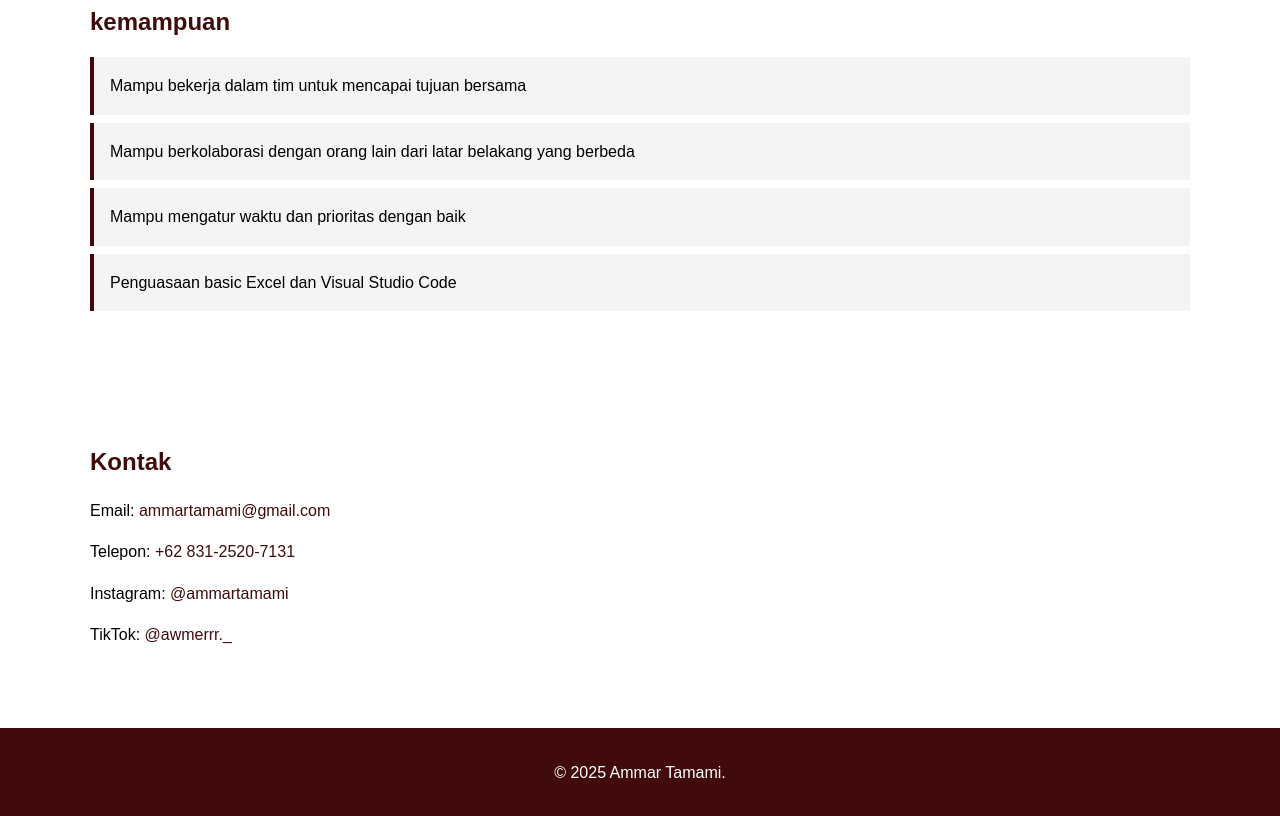
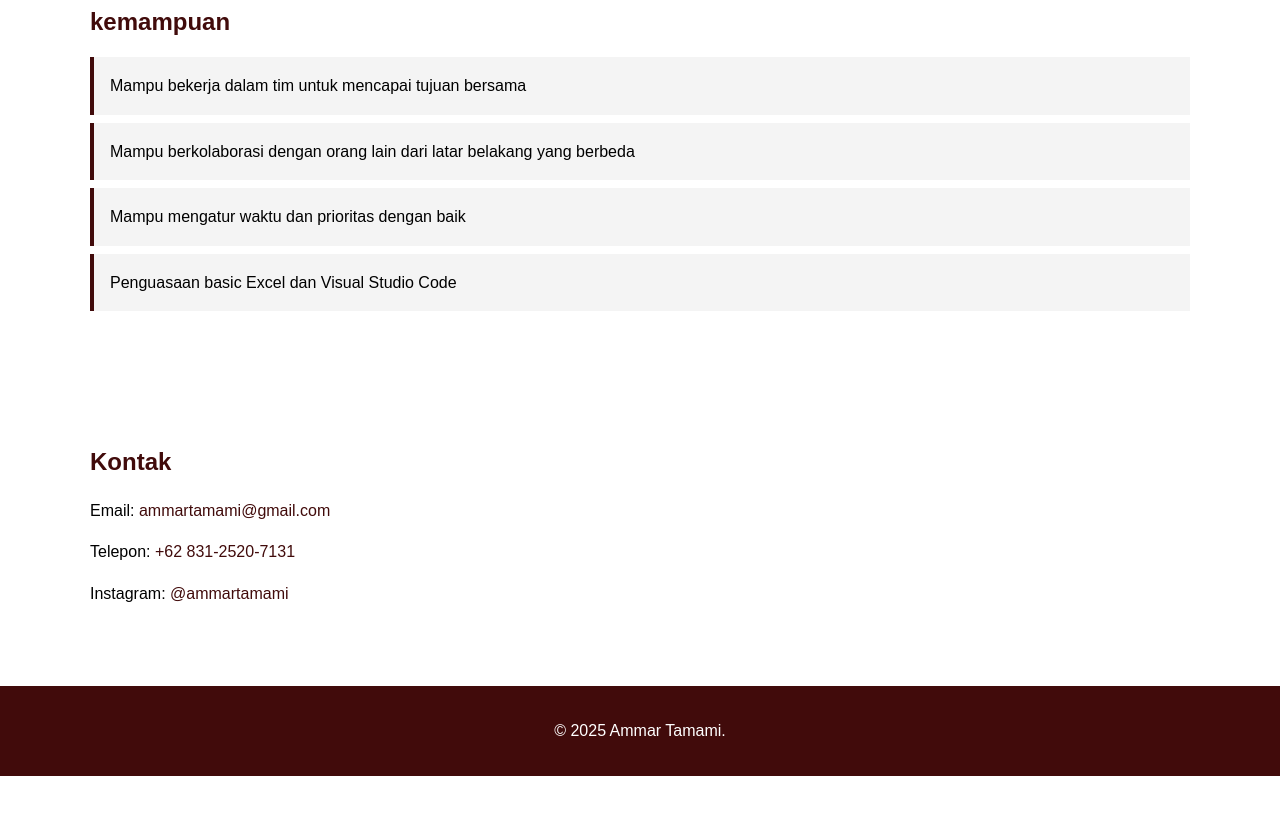
Before and after one commit to ammartamami/Personal-Branding, a plain HTML site: page index.html in a window 1280 px wide. Shown: the part 590-1406 px from the top of the page. After the commit the page ends 1366 px from the top, so only its background shows below. Drawn offline with Linux system fonts and the light colour scheme.

Commit message:
Update index.html

```diff
--- a/index.html
+++ b/index.html
@@ -96,7 +96,6 @@
     <p>Email: <a href="mailto:ammartamami@gmail.com">ammartamami@gmail.com</a></p>
     <p>Telepon: <a href="tel:+6283125207131">+62 831-2520-7131</a></p>
     <p>Instagram: <a href="https://instagram.com/ammartamami" target="_blank">@ammartamami</a></p>
-    <p>TikTok: <a href="https://tiktok.com/@awmerrr._" target="_blank">@awmerrr._</a></p>
 </section>
 
 
```
